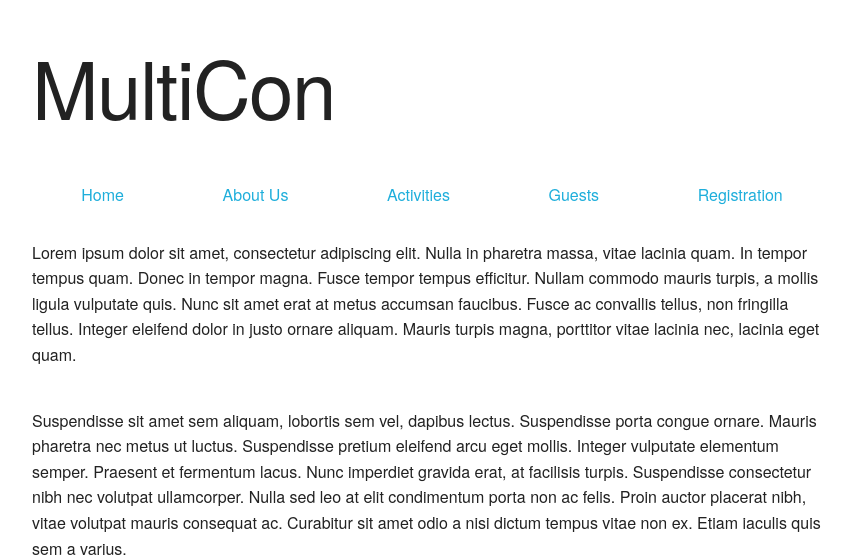
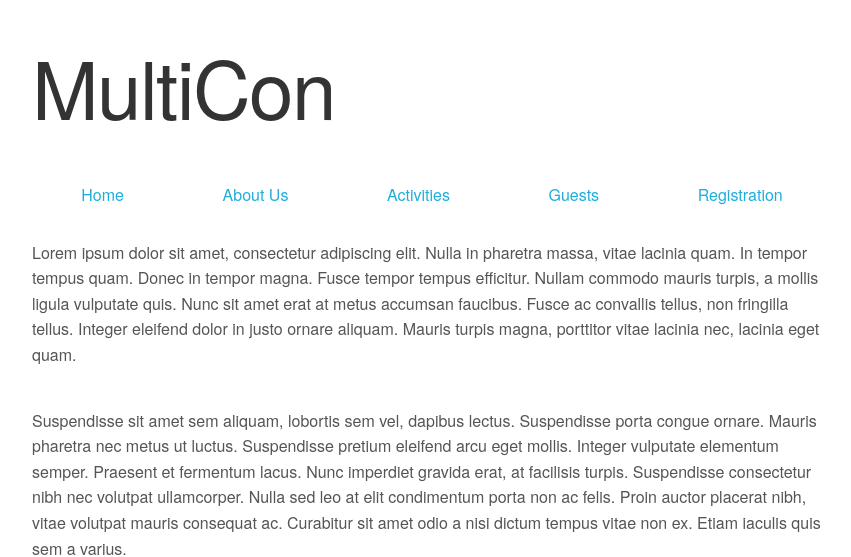
Before and after one commit to rkomiyama/NexusCon, a React app: page / in a window 1280 px wide. Shown: the part 250-807 px from the top of the page, without its empty margins (208-1059 px from the left). Built offline with nearby package versions, Linux system fonts and the light colour scheme.

Commit message:
Changes font color

```diff
--- a/src/styles/base/_base.scss
+++ b/src/styles/base/_base.scss
@@ -7,6 +7,13 @@ html {
 
 body {
   font-size: 1rem;
+  color: #555;
+}
+
+h1,
+h2,
+strong {
+  color: #333;
 }
 
 .container {
```
